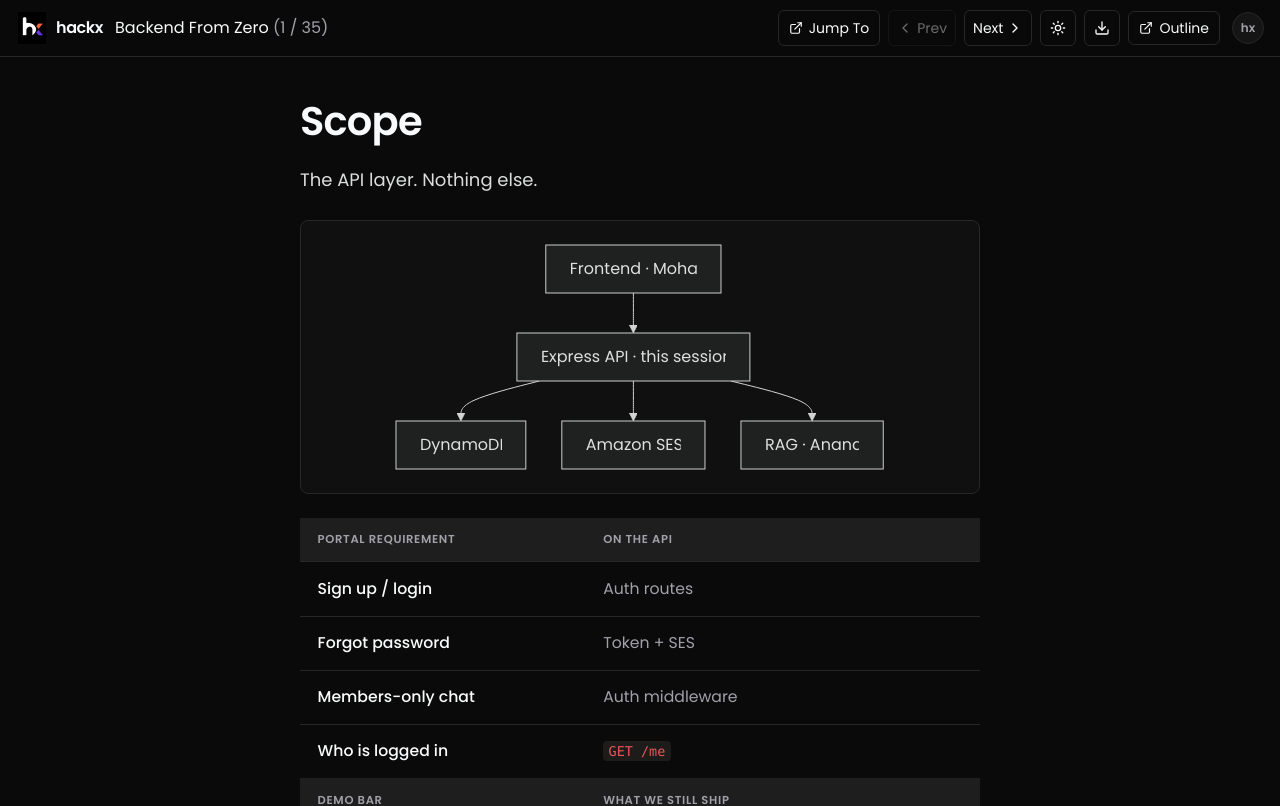
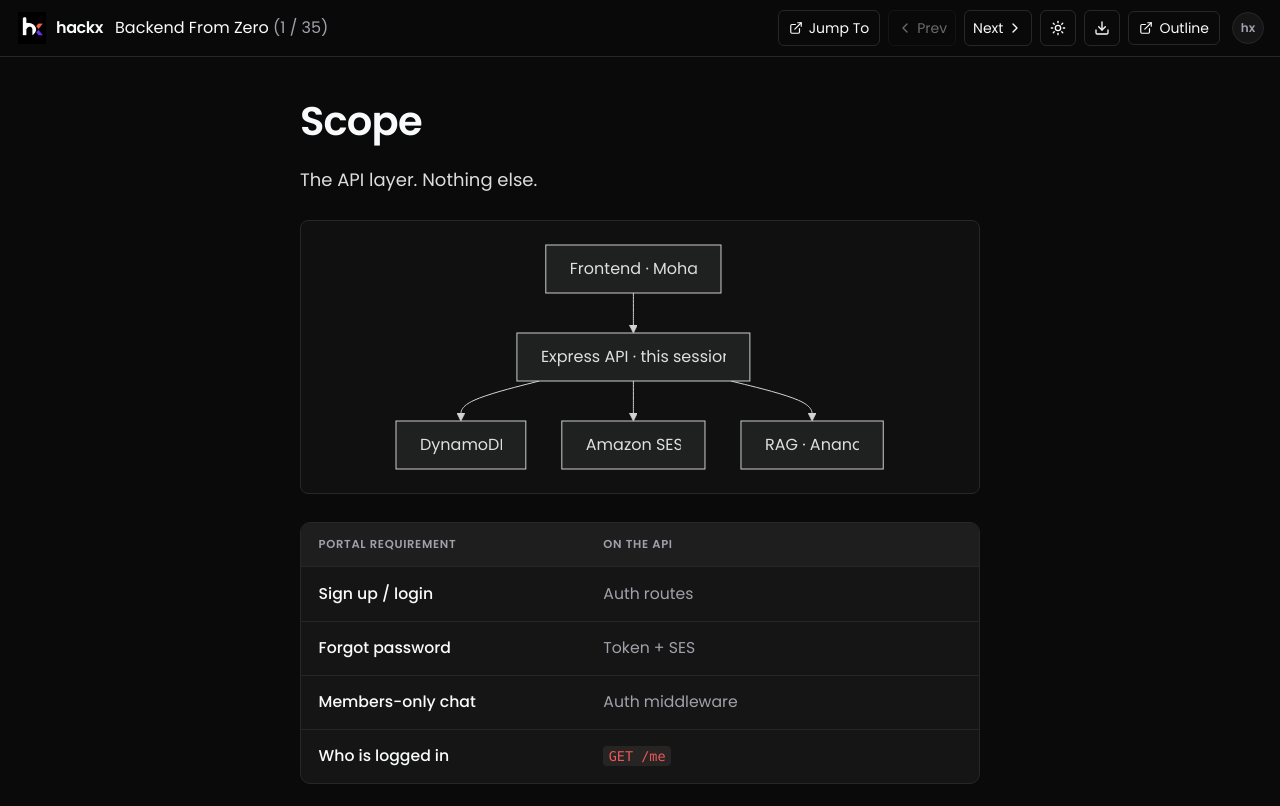
Before and after one commit to sreecharan-desu/hackx-slides, a Next.js app: page /tracks/backend-from-zero/01-what-you-own in a window 1280 px wide. Shown: the top 806 px of the page. Built offline with nearby package versions, Linux system fonts and the light colour scheme.

Commit message:
Wrap prose tables in a styled panel for screen-share.
Ensure table CSS ships with the markdown renderer wrapper.

```diff
--- a/src/components/MarkdownContent.tsx
+++ b/src/components/MarkdownContent.tsx
@@ -14,6 +14,13 @@
         remarkPlugins={[remarkGfm]}
         rehypePlugins={[rehypeHighlight]}
         components={{
+          table({ children }) {
+            return (
+              <div className="table-wrap">
+                <table>{children}</table>
+              </div>
+            );
+          },
           pre({ children }) {
             const child = Array.isArray(children) ? children[0] : children;
             if (
```
